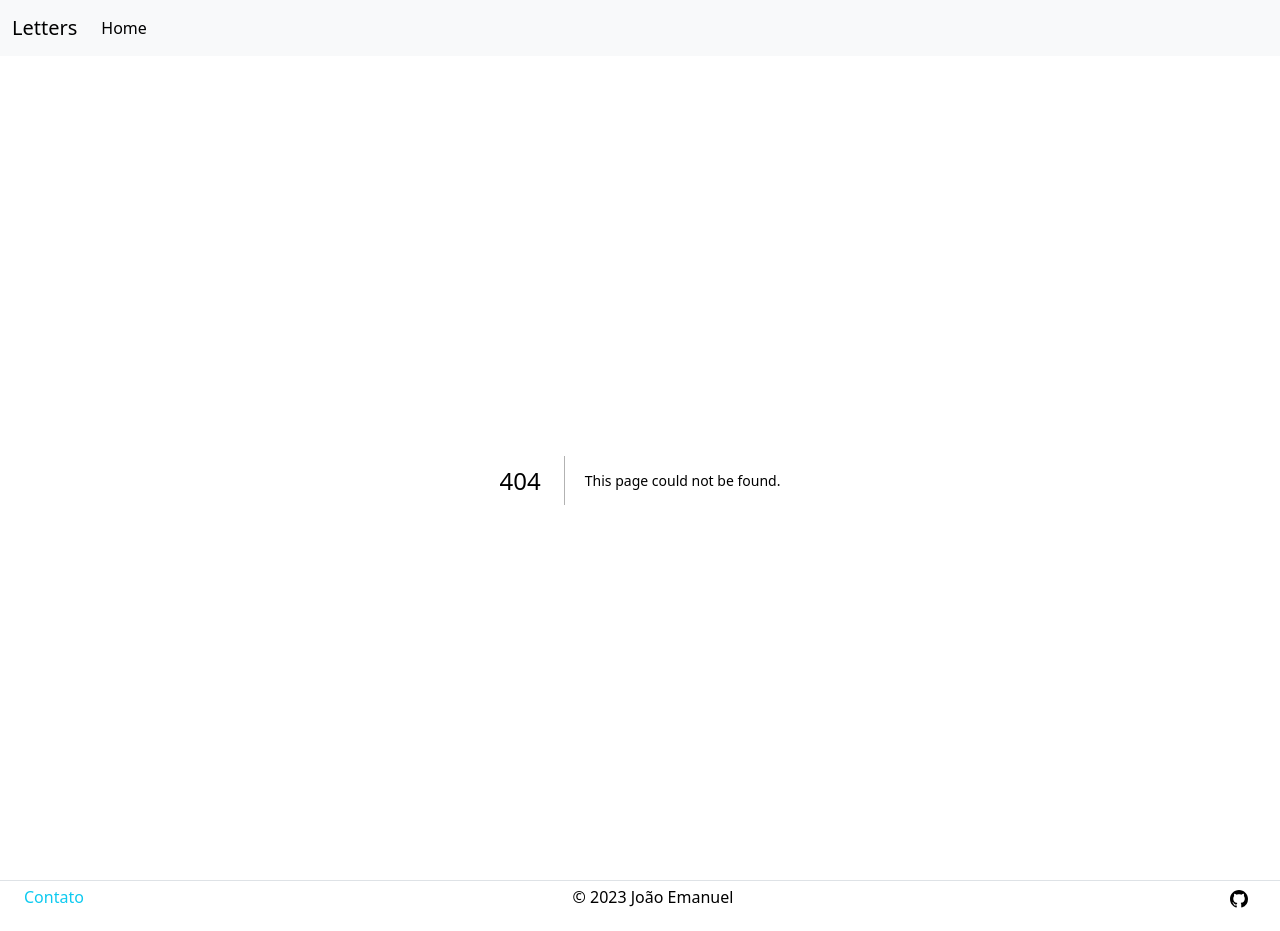
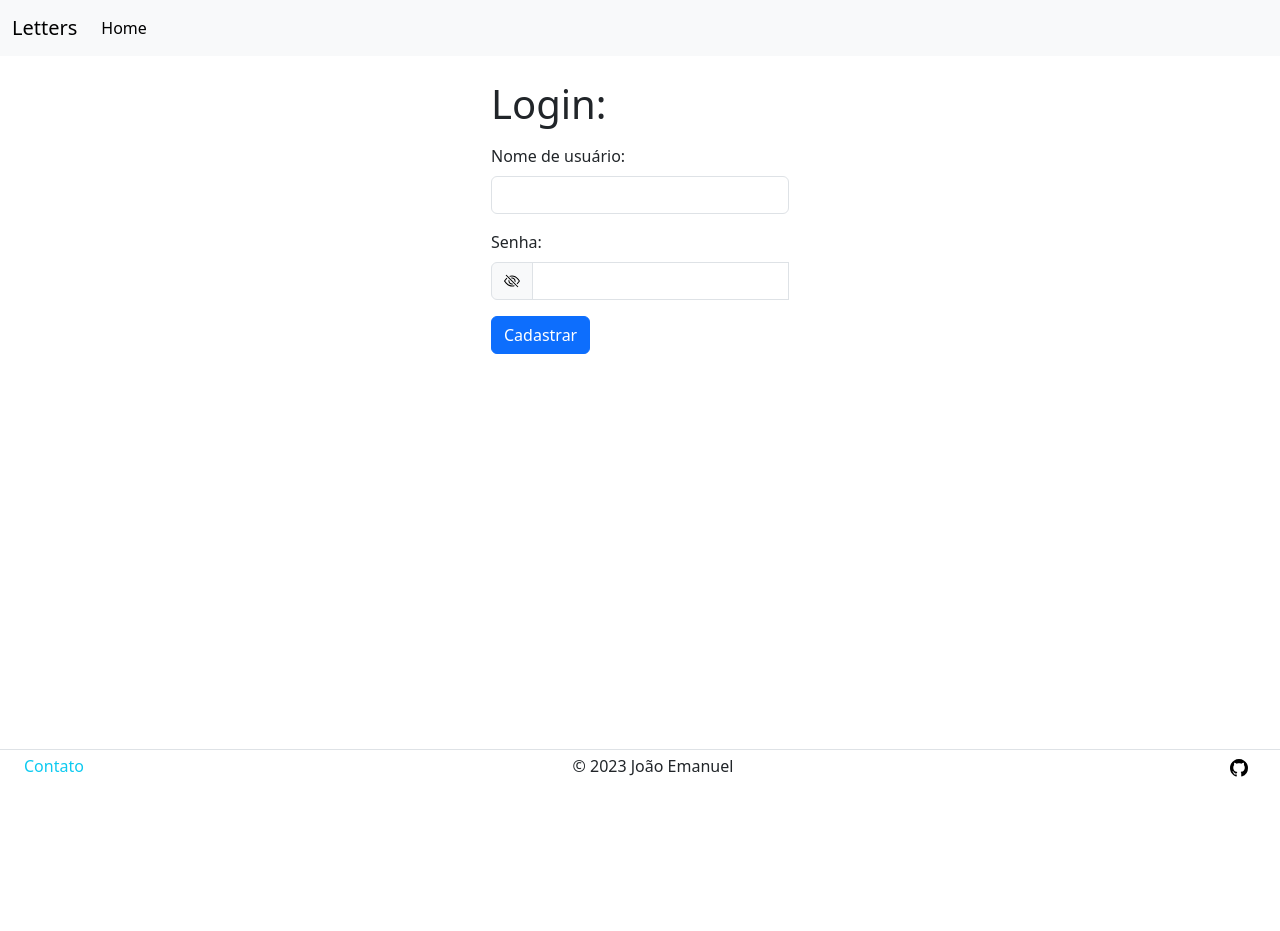
Before and after one commit to JoaoEmanuell/letters, a Next.js app in the folder web/: page /user/login in a window 1280 px wide. Before the commit this address had no page. After the commit the page ends 800 px from the top, so only its background shows below. Built offline with nearby package versions, Linux system fonts and the light colour scheme.

Commit message:
feat: login page

```diff
--- /dev/null
+++ b/web/src/app/user/login/page.tsx
@@ -0,0 +1,33 @@
+import { CenterDiv } from '@/components/CenterDiv'
+import { Form } from '@/components/form/Form'
+import { FormField } from '@/components/form/FormField'
+import { Label } from '@/components/form/Label'
+import { PasswordInput } from '@/components/form/PasswordInput'
+import { SubmitButton } from '@/components/form/SubmitButton'
+
+export default function UserLogin() {
+    return (
+        <main>
+            <CenterDiv>
+                <Form action="" method="get">
+                    <h1>Login:</h1>
+                    <FormField
+                        labelText="Nome de usuário: "
+                        inputType="text"
+                        inputId="username"
+                        inputMaxLength={50}
+                        invalidFeedbackMessage="Nome de usuário inválido!"
+                        validFeedbackMessage="Nome de usuário válido!"
+                    ></FormField>
+                    <div className="mt-3">
+                        <Label for="password" text="Senha:" />
+                        <PasswordInput />
+                    </div>
+                    <div className="mt-3">
+                        <SubmitButton text="Cadastrar" />
+                    </div>
+                </Form>
+            </CenterDiv>
+        </main>
+    )
+}
```
